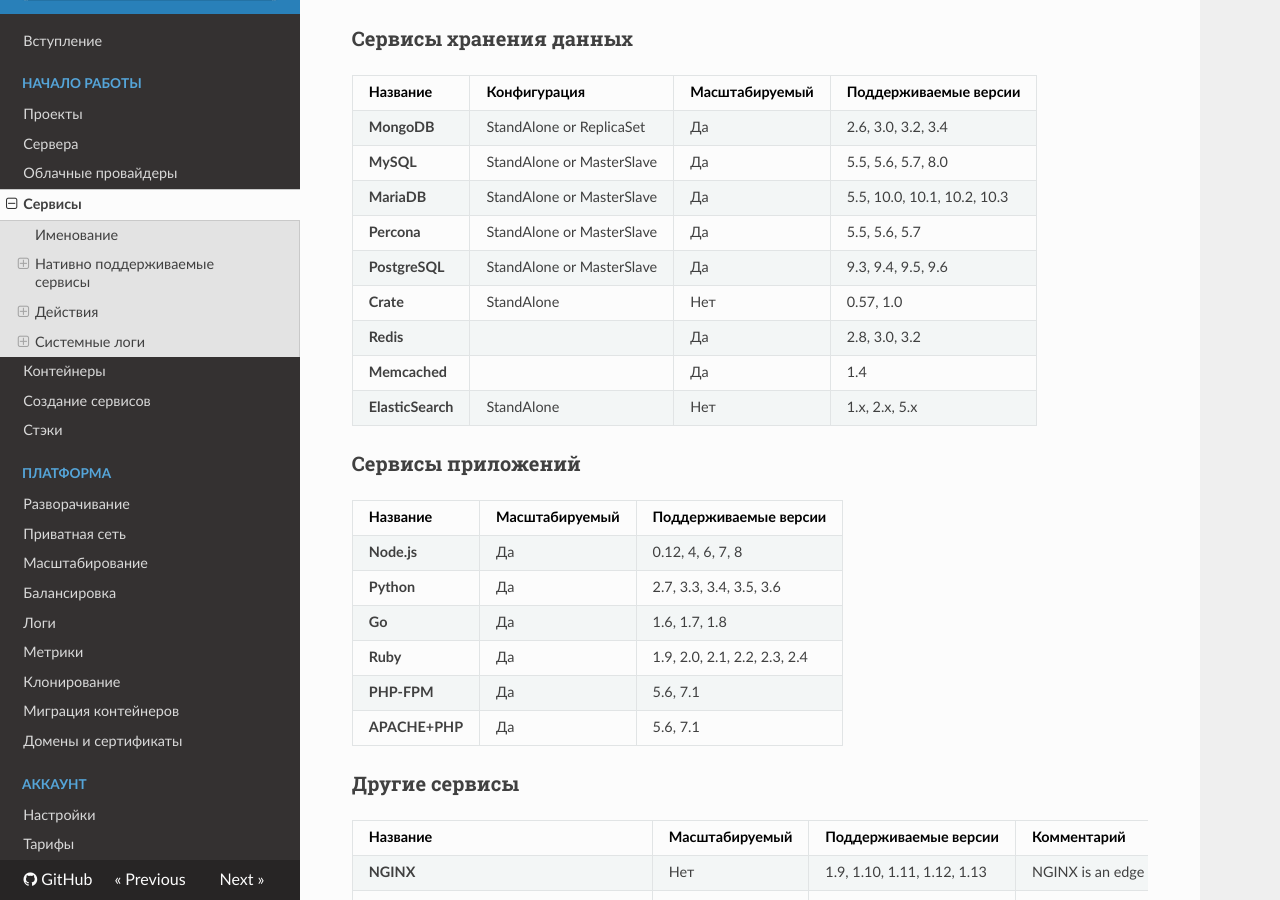
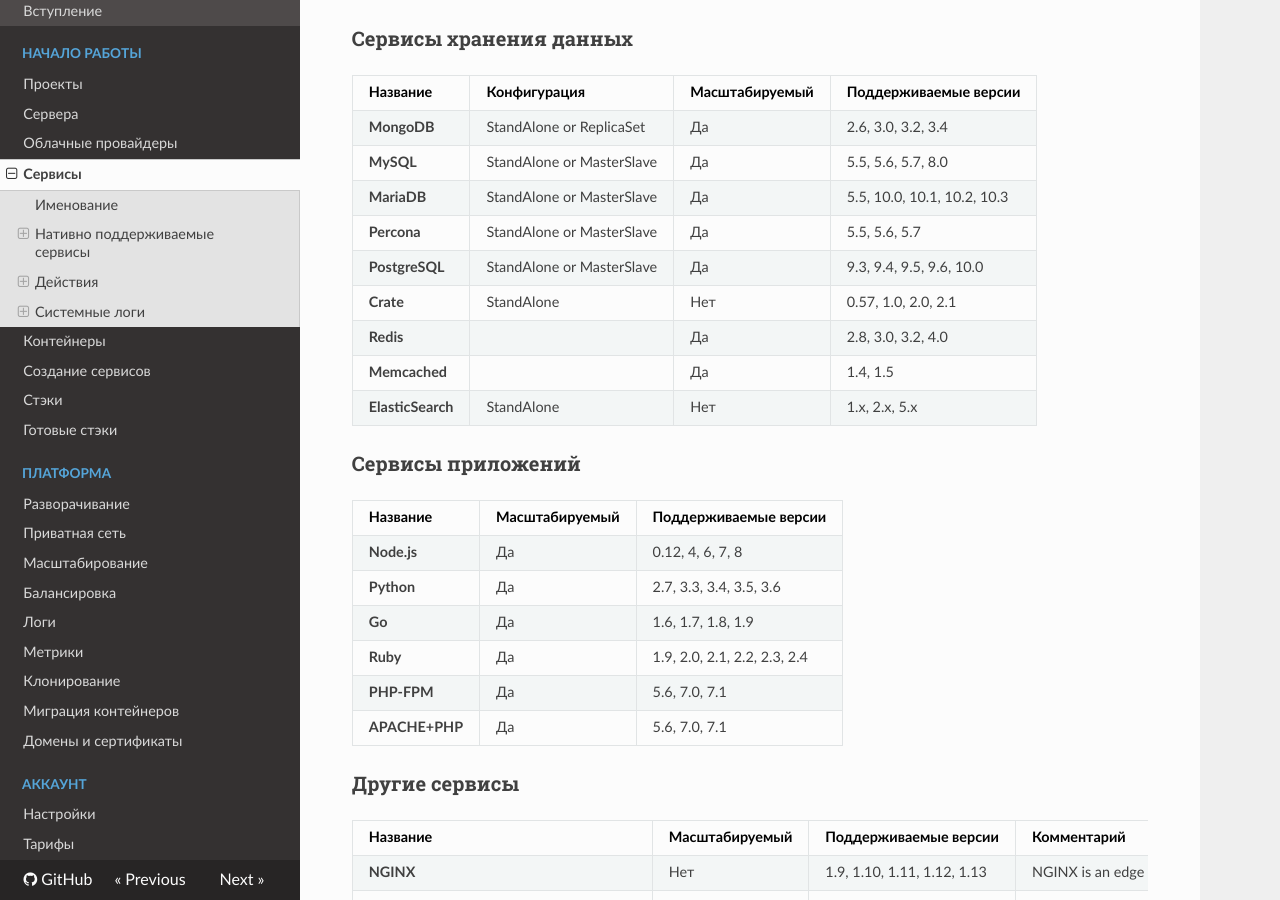
Before and after one commit to d2cio/docs-ru, an MkDocs documentation site: the page built from docs/getting-started/services.md, in a window 1280 px wide and 900 px high, scrolled down 776 px. Built offline with MkDocs 1.6.1, drawn with Linux system fonts in a browser that asks for light colours; nearby versions of some CDN libraries; old or Windows-style settings are respelled for this version of MkDocs.

Commit message:
add stack hub page edit service and stacks pages

```diff
--- a/docs/getting-started/services.md
+++ b/docs/getting-started/services.md
@@ -18,15 +18,15 @@ D2C запускает ваши сервисы/приложения внутри
 
 | Название          | Конфигурация               | Масштабируемый         | Поддерживаемые версии  |
 | :-----------  | :-------------              | :------------- | |
-| **MongoDB**       | StandAlone or ReplicaSet    | Да |              2.6, 3.0, 3.2, 3.4 |
-| **MySQL**         | StandAlone or MasterSlave   | Да |              5.5, 5.6, 5.7, 8.0 |
-| **MariaDB**       | StandAlone or MasterSlave   | Да |              5.5, 10.0, 10.1, 10.2, 10.3 |
-| **Percona**       | StandAlone or MasterSlave   | Да |              5.5, 5.6, 5.7 |
-| **PostgreSQL**    | StandAlone or MasterSlave   | Да |              9.3, 9.4, 9.5, 9.6 |
-| **Crate**         | StandAlone                  | Нет  |              0.57, 1.0 |
-| **Redis**         |                             | Да |              2.8, 3.0, 3.2 |
-| **Memcached**     |                             | Да |              1.4 |
-| **ElasticSearch** | StandAlone                  | Нет  |              1.x, 2.x, 5.x |
+| **MongoDB**       | StandAlone or ReplicaSet    | Да  |  2.6, 3.0, 3.2, 3.4 |
+| **MySQL**         | StandAlone or MasterSlave   | Да  |  5.5, 5.6, 5.7, 8.0 |
+| **MariaDB**       | StandAlone or MasterSlave   | Да  |  5.5, 10.0, 10.1, 10.2, 10.3 |
+| **Percona**       | StandAlone or MasterSlave   | Да  |  5.5, 5.6, 5.7 |
+| **PostgreSQL**    | StandAlone or MasterSlave   | Да  |  9.3, 9.4, 9.5, 9.6, 10.0 |
+| **Crate**         | StandAlone                  | Нет |  0.57, 1.0, 2.0, 2.1 |
+| **Redis**         |                             | Да  |  2.8, 3.0, 3.2, 4.0 |
+| **Memcached**     |                             | Да  |  1.4, 1.5 |
+| **ElasticSearch** | StandAlone                  | Нет |  1.x, 2.x, 5.x |
 
 ### Сервисы приложений
 
@@ -34,10 +34,10 @@ D2C запускает ваши сервисы/приложения внутри
 | :---------    | :-------------| :-------------      |
 | **Node.js**       | Да           | 0.12, 4, 6, 7, 8   |
 | **Python**        | Да           | 2.7, 3.3, 3.4, 3.5, 3.6 |
-| **Go**            | Да           | 1.6, 1.7, 1.8  |
+| **Go**            | Да           | 1.6, 1.7, 1.8, 1.9  |
 | **Ruby**          | Да           | 1.9, 2.0, 2.1, 2.2, 2.3, 2.4 |
-| **PHP-FPM**       | Да           | 5.6, 7.1 |
-| **APACHE+PHP**    | Да           | 5.6, 7.1 |
+| **PHP-FPM**       | Да           | 5.6, 7.0, 7.1 |
+| **APACHE+PHP**    | Да           | 5.6, 7.0, 7.1 |
 
 ### Другие сервисы
 
--- a/mkdocs.yml
+++ b/mkdocs.yml
@@ -2,7 +2,7 @@ site_name: D2C
 site_url: https://www.d2c.io
 site_description: Project documentation of D2C.io.
 site_author: D2C.io Team
-site_dir: site/ru
+site_dir: site
 
 repo_url: https://github.com/d2cio/docs/
 
@@ -16,6 +16,7 @@ pages:
   - 'Контейнеры': 'getting-started/containers.md'
   - 'Создание сервисов': 'getting-started/creating-services.md'
   - 'Стэки': 'getting-started/stacks.md'
+  - 'Готовые стэки': 'getting-started/stack-hub.md'
 #  - 'Application services':
 #    - 'Node.js': 'getting-started/app-services/nodejs.md'
 #    - 'Python': 'getting-started/app-services/python.md'
```
Also changed, not shown: docs/getting-started/ready-made-stacks.md (deleted, +0 -26 lines), docs/getting-started/stack-hub.md (added, +30 -0 lines), docs/getting-started/stacks.md (+10 -18 lines).
